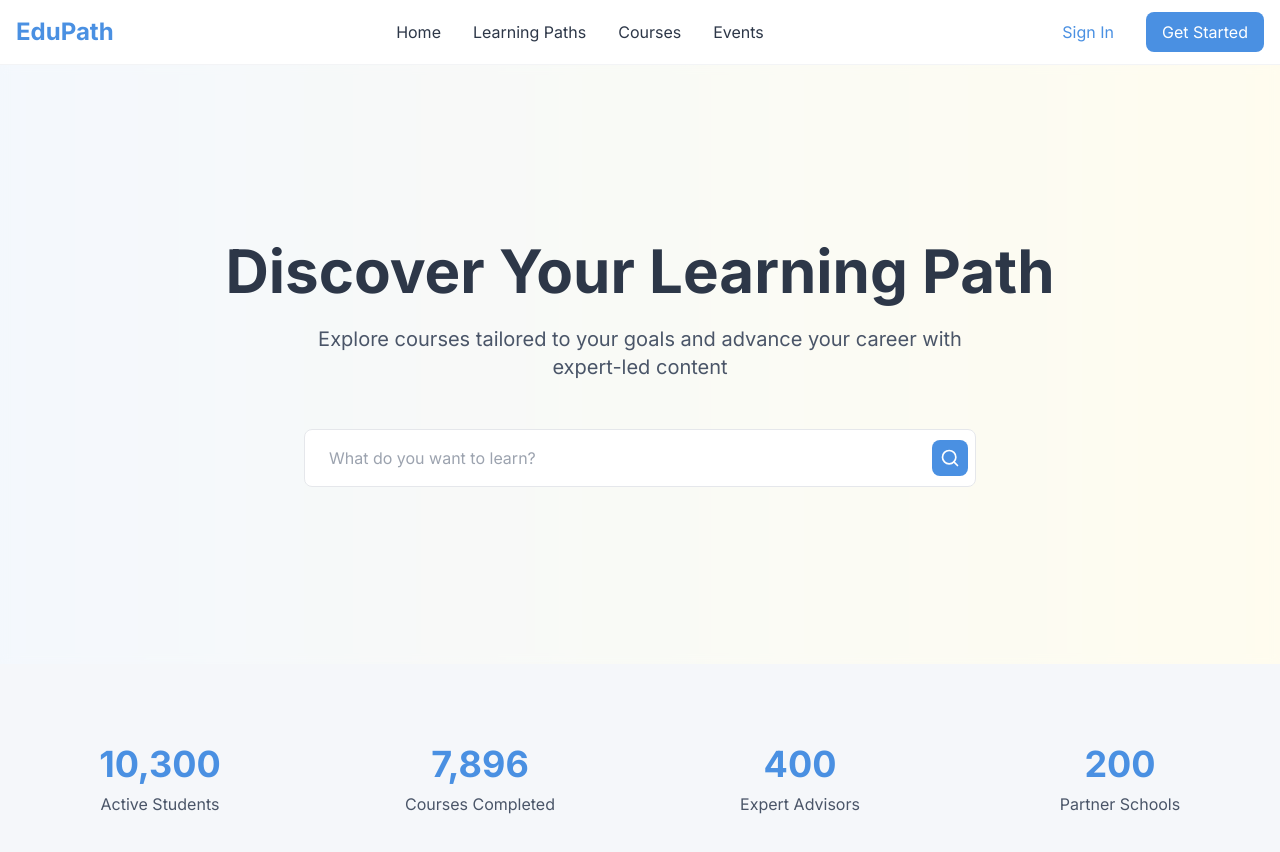
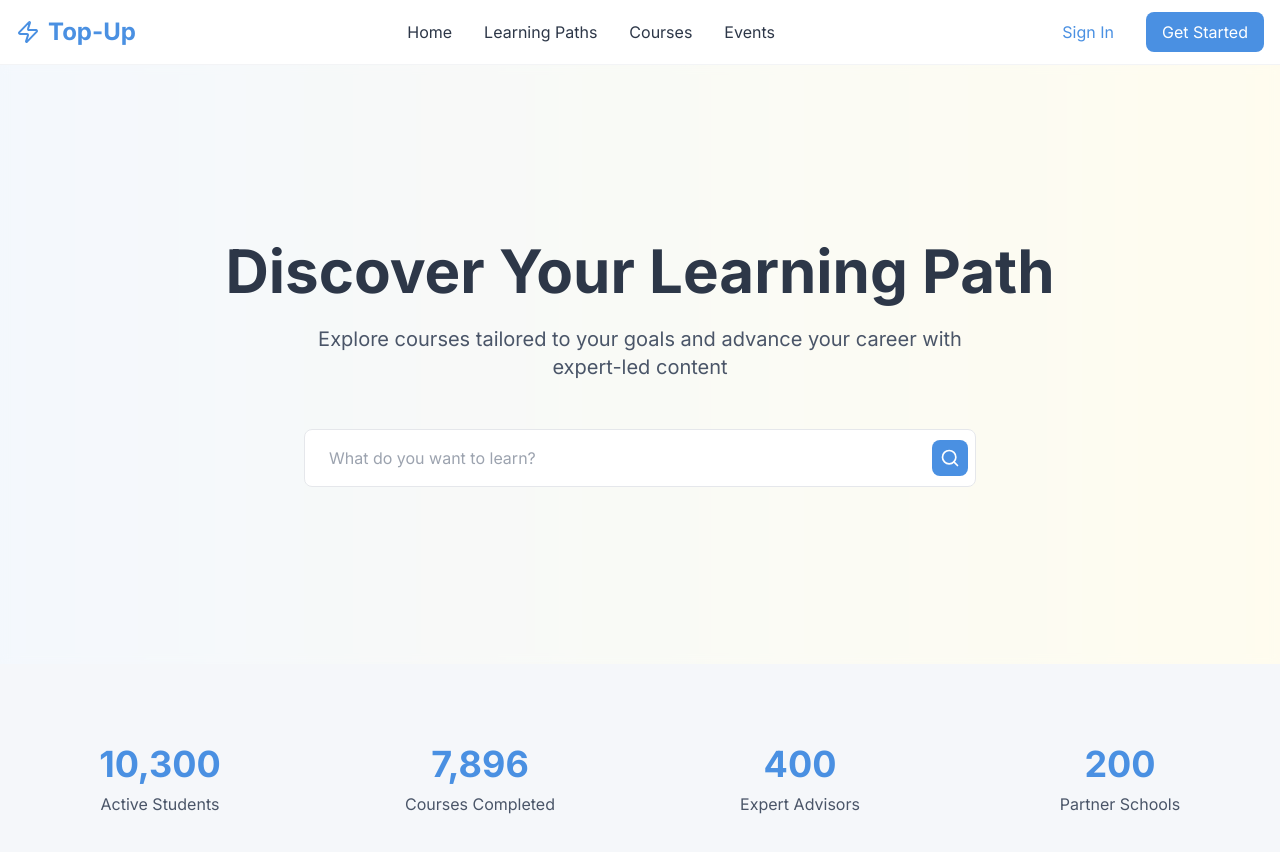
Before and after one commit to el3ttar3/learnpath-helper, a React (Vite) app: page / in a window 1280 px wide. Shown: the top 852 px of the page. Built offline with nearby package versions, Linux system fonts and the light colour scheme.

Commit message:
Edit logo to Top-Up
Changed the logo text to "Top-Up" and updated the logo image as specified.
[skip gpt_engineer]

```diff
--- a/src/components/Navbar.tsx
+++ b/src/components/Navbar.tsx
@@ -1,4 +1,5 @@
 import { Link } from "react-router-dom";
+import { Zap } from "lucide-react";
 
 const Navbar = () => {
   return (
@@ -6,7 +7,8 @@ const Navbar = () => {
       <div className="container mx-auto px-4">
         <div className="flex items-center justify-between h-16">
           <Link to="/" className="flex items-center space-x-2">
-            <span className="text-2xl font-bold text-primary">EduPath</span>
+            <Zap className="w-6 h-6 text-primary" />
+            <span className="text-2xl font-bold text-primary">Top-Up</span>
           </Link>
 
           <div className="hidden md:flex items-center space-x-8">
```
